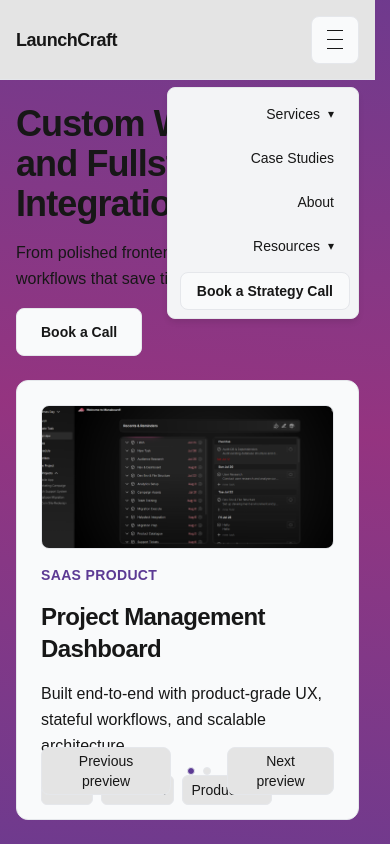
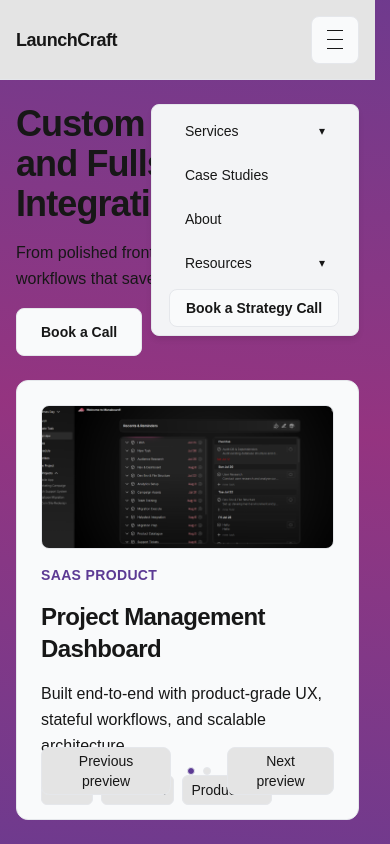
Before and after one commit to Beamzi/solo-agency-site, a Next.js app: page / in a window 390 px wide. Both pictures are taken after a click on the button "Open menu". Shown: the top 844 px of the page. Built offline with nearby package versions, Linux system fonts and the light colour scheme; a web font is replaced by a local one.

Commit message:
navbar now has scrollY effect as well as reposition calcualtions to shrinking width for both dropdowns as well as outer containers. dropdowns also coniditional transitions

```diff
--- a/src/app/globals.css
+++ b/src/app/globals.css
@@ -45,6 +45,13 @@
   --content-max-width: 72rem; /* main content width (Tailwind 6xl); change here to affect all sections */
   --content-wide-max-width: 90rem; /* 22.5rem */
   --navbar-height: 5rem;
+  --navbar-height-compact: 4rem;
+  --navbar-height-transition-duration: 380ms;
+  --navbar-height-transition-easing: cubic-bezier(0.22, 1, 0.36, 1);
+  --navbar-dropdown-offset: var(--spacing-md);
+  --navbar-dropdown-scroll-adjust: calc(
+    (var(--navbar-height) - var(--navbar-height-compact)) / 2
+  );
   --z-navbar: 40;
   --footer-height: 4.5rem;
   --feature-card-min-height: 12rem;
--- a/src/components/navbar.tsx
+++ b/src/components/navbar.tsx
@@ -1,23 +1,26 @@
 "use client";
 
-import { useEffect, useRef, useState } from "react";
+import { motion } from "motion/react";
+import { useEffect, useState } from "react";
 import Link from "next/link";
 import { usePathname } from "next/navigation";
 import { navigationContent } from "@/data/navigation";
 
 export function Navbar() {
   const [isMenuOpen, setIsMenuOpen] = useState(false);
+  const [isScrolled, setIsScrolled] = useState(false);
+  const [openSubmenuLabel, setOpenSubmenuLabel] = useState<string | null>(null);
   const pathname = usePathname();
-  const navRef = useRef<HTMLElement | null>(null);
+  const mobileMenuTopClass = isScrolled
+    ? "top-[calc(var(--navbar-height-compact)+var(--navbar-dropdown-offset))]"
+    : "top-[calc(var(--navbar-height)+var(--navbar-dropdown-offset))]";
+  const desktopSubmenuTopClass = isScrolled
+    ? "md:top-[calc(100%+var(--navbar-dropdown-offset))]"
+    : "md:top-[calc(100%+var(--navbar-dropdown-offset)+var(--navbar-dropdown-scroll-adjust))]";
 
   const closeNavbarMenus = () => {
     setIsMenuOpen(false);
-    if (!navRef.current) {
-      return;
-    }
-    navRef.current
-      .querySelectorAll("details[open]")
-      .forEach((detailsElement) => detailsElement.removeAttribute("open"));
+    setOpenSubmenuLabel(null);
   };
 
   useEffect(() => {
@@ -25,10 +28,22 @@ export function Navbar() {
     // Keep navbar UI state reset after route transitions.
   }, [pathname]);
 
+  useEffect(() => {
+    const updateScrolledState = () => {
+      setIsScrolled(window.scrollY > 0);
+    };
+
+    updateScrolledState();
+    window.addEventListener("scroll", updateScrolledState, { passive: true });
+
+    return () => {
+      window.removeEventListener("scroll", updateScrolledState);
+    };
+  }, []);
+
   return (
     <header
-      ref={navRef}
-      className="sticky top-0 z-[var(--z-navbar)] box-border h-[var(--navbar-height)] border-b border-[var(--color-border)] bg-[var(--background)]"
+      className={`sticky top-0 z-[var(--z-navbar)] box-border border-b border-[var(--color-border)] bg-[var(--background)] transition-[height] [transition-duration:var(--navbar-height-transition-duration)] [transition-timing-function:var(--navbar-height-transition-easing)] ${isScrolled ? "h-[var(--navbar-height-compact)]" : "h-[var(--navbar-height)]"}`}
     >
       <div className="relative mx-auto flex h-full w-full max-w-[var(--content-wide-max-width)] items-center justify-between px-[var(--spacing-sm)] sm:px-[var(--spacing-md)]">
         <div className="flex w-full items-center justify-between md:w-auto">
@@ -70,40 +85,108 @@ export function Navbar() {
         <nav
           id="primary-navigation"
           aria-label={navigationContent.menuAriaLabel}
-          className={`${isMenuOpen ? "block" : "hidden"} absolute right-[var(--spacing-sm)] top-[calc(100%+var(--spacing-xs))] z-20 min-w-[calc(var(--spacing-xl)*4)] rounded-[var(--radius-md)] border border-[var(--color-border)] bg-[var(--background-elevated-high)] p-[var(--spacing-xs)] shadow-[var(--shadow-md)] sm:right-[var(--spacing-md)] md:static md:block md:min-w-0 md:w-auto md:rounded-none md:border-0 md:bg-transparent md:p-0 md:shadow-none`}
+          className={`${isMenuOpen ? "block" : "hidden"} ${mobileMenuTopClass} absolute right-[var(--spacing-sm)] z-20 w-max min-w-[calc(var(--spacing-xl)*4)] rounded-[var(--radius-md)] border border-[var(--color-border)] bg-[var(--background-elevated-high)] p-[var(--spacing-xs)] shadow-[var(--shadow-md)] transition-[top] [transition-duration:var(--navbar-height-transition-duration)] [transition-timing-function:var(--navbar-height-transition-easing)] sm:right-[var(--spacing-md)] md:static md:block md:min-w-0 md:w-auto md:rounded-none md:border-0 md:bg-transparent md:p-0 md:shadow-none md:transition-none`}
         >
-          <ul className="flex flex-col items-end gap-[var(--spacing-xs)] md:w-auto md:flex-row md:items-center md:justify-end md:gap-[var(--spacing-sm)]">
+          <div
+            aria-hidden="true"
+            className="h-0 overflow-hidden whitespace-nowrap text-transparent md:hidden"
+          >
             {navigationContent.items.map((item) => (
-              <li key={item.label} className="w-full md:w-auto">
+              <div key={`measure-main-${item.label}`}>
                 {"subItems" in item ? (
-                  <details className="group relative w-full md:w-auto">
-                    <summary className="list-none cursor-pointer rounded-[var(--radius-md)] px-[var(--spacing-sm)] py-[var(--spacing-xs)] text-right text-sm font-medium text-[var(--foreground)] hover:bg-[var(--background-elevated)] md:text-left">
-                      <span className="inline-flex w-full items-center justify-end gap-[var(--spacing-xs)] md:w-auto md:justify-start">
+                  <div className="px-[var(--spacing-sm)] py-[var(--spacing-xs)] text-sm font-medium">
+                    <span className="inline-flex items-center justify-between gap-[var(--spacing-xs)]">
                       {item.label}
                       <span aria-hidden="true" className="text-xs">
                         ▾
                       </span>
                     </span>
-                    </summary>
-                    <ul className="mt-[var(--spacing-xs)] w-full min-w-0 rounded-[var(--radius-md)] border border-[var(--color-border)] bg-[var(--background-elevated-high)] p-[var(--spacing-xs)] shadow-[var(--shadow-sm)] md:absolute md:left-0 md:z-20 md:min-w-[calc(var(--spacing-xl)*4)]">
+                  </div>
+                ) : (
+                  <div className="px-[var(--spacing-sm)] py-[var(--spacing-xs)] text-sm font-medium">
+                    {item.label}
+                  </div>
+                )}
+
+                {"subItems" in item ? (
+                  <div className="border border-transparent p-[var(--spacing-xs)]">
+                    {item.subItems.map((subItem) => (
+                      <div
+                        key={`measure-sub-${item.label}-${subItem.label}`}
+                        className="px-[var(--spacing-sm)] py-[var(--spacing-xs)] text-sm"
+                      >
+                        {subItem.label}
+                      </div>
+                    ))}
+                  </div>
+                ) : null}
+              </div>
+            ))}
+          </div>
+
+          <ul className="mx-auto w-max flex flex-col items-start gap-[var(--spacing-xs)] md:mx-0 md:w-auto md:flex-row md:items-center md:justify-end md:gap-[var(--spacing-sm)]">
+            {navigationContent.items.map((item, index) => (
+              <li key={item.label} className="w-full md:w-auto">
+                {"subItems" in item ? (
+                  <div className="relative w-full md:w-auto">
+                    {(() => {
+                      const isSubmenuOpen = openSubmenuLabel === item.label;
+
+                      return (
+                        <>
+                          <button
+                            type="button"
+                            aria-expanded={isSubmenuOpen}
+                            aria-controls={`submenu-${index}`}
+                            onClick={() =>
+                              setOpenSubmenuLabel((previousLabel) =>
+                                previousLabel === item.label ? null : item.label,
+                              )
+                            }
+                            className="flex w-full cursor-pointer items-center rounded-[var(--radius-md)] px-[var(--spacing-sm)] py-[var(--spacing-xs)] text-left text-sm font-medium text-[var(--foreground)] hover:bg-[var(--background-elevated)] md:w-auto"
+                          >
+                            <span className="inline-flex w-full items-center justify-between gap-[var(--spacing-xs)] md:w-auto md:justify-start">
+                              {item.label}
+                              <span aria-hidden="true" className="text-xs">
+                                ▾
+                              </span>
+                            </span>
+                          </button>
+
+                          <motion.ul
+                            id={`submenu-${index}`}
+                            aria-hidden={!isSubmenuOpen}
+                            initial={false}
+                            animate={
+                              isSubmenuOpen
+                                ? { opacity: 1, y: 0, scaleY: 1 }
+                                : { opacity: 0, y: -8, scaleY: 0.98 }
+                            }
+                            transition={{ duration: 0.24, ease: [0.22, 1, 0.36, 1] }}
+                            className={`w-max min-w-full origin-top rounded-[var(--radius-md)] bg-[var(--background-elevated-high)] md:absolute md:left-0 ${desktopSubmenuTopClass} md:mt-0 md:w-auto md:min-w-[calc(var(--spacing-xl)*4)] md:z-20 md:transition-[top] md:[transition-duration:var(--navbar-height-transition-duration)] md:[transition-timing-function:var(--navbar-height-transition-easing)] ${isSubmenuOpen ? "mt-[var(--spacing-xs)] max-h-[calc(var(--spacing-xl)*6)] visible pointer-events-auto border border-[var(--color-border)] p-[var(--spacing-xs)] shadow-[var(--shadow-sm)]" : "mt-0 max-h-0 invisible pointer-events-none overflow-hidden border-0 p-0 shadow-none"}`}
+                          >
                             {item.subItems.map((subItem) => (
                               <li key={subItem.label} className="w-full">
                                 <Link
                                   href={subItem.href}
                                   onClick={closeNavbarMenus}
-                            className="block rounded-[var(--radius-sm)] px-[var(--spacing-sm)] py-[var(--spacing-xs)] text-right text-sm text-[var(--foreground)] hover:bg-[var(--background-elevated)] md:text-left"
+                                  tabIndex={isSubmenuOpen ? 0 : -1}
+                                  className="block whitespace-nowrap rounded-[var(--radius-sm)] px-[var(--spacing-sm)] py-[var(--spacing-xs)] text-left text-sm text-[var(--foreground)] hover:bg-[var(--background-elevated)]"
                                 >
                                   {subItem.label}
                                 </Link>
                               </li>
                             ))}
-                    </ul>
-                  </details>
+                          </motion.ul>
+                        </>
+                      );
+                    })()}
+                  </div>
                 ) : (
                   <Link
                     href={item.href}
                     onClick={closeNavbarMenus}
-                    className="inline-flex w-full justify-end rounded-[var(--radius-md)] px-[var(--spacing-sm)] py-[var(--spacing-xs)] text-right text-sm font-medium text-[var(--foreground)] hover:bg-[var(--background-elevated)] md:w-auto md:justify-start md:text-left"
+                    className="inline-flex w-full justify-start rounded-[var(--radius-md)] px-[var(--spacing-sm)] py-[var(--spacing-xs)] text-left text-sm font-medium text-[var(--foreground)] hover:bg-[var(--background-elevated)] md:w-auto"
                   >
                     {item.label}
                   </Link>
@@ -114,7 +197,7 @@ export function Navbar() {
               <Link
                 href={navigationContent.ctaHref}
                 onClick={closeNavbarMenus}
-                className="btn-primary w-full justify-end px-[var(--spacing-sm)] py-[var(--spacing-xs)] text-right md:w-auto md:justify-start md:text-left"
+                className="btn-primary w-full justify-start px-[var(--spacing-sm)] py-[var(--spacing-xs)] text-left md:w-auto"
               >
                 {navigationContent.ctaLabel}
               </Link>
```
Lines whose indentation alone changed are shown as unchanged.
